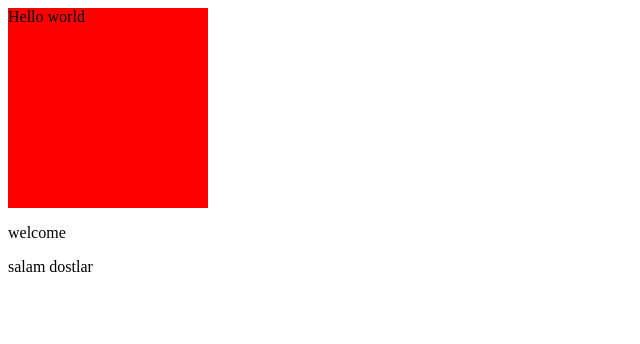
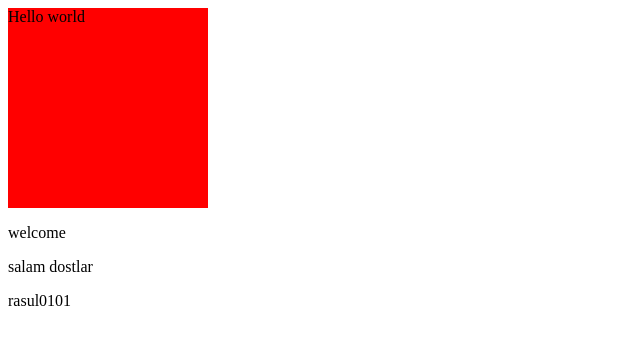
Before and after one commit to KhayyamMammadli/git-exam, a plain HTML site: page index.html in a window 1280 px wide. Shown: the full height of the page, 0-640 px from the left. Drawn offline with Linux system fonts and the light colour scheme.

Commit message:
rasul second message added

```diff
--- a/index.html
+++ b/index.html
@@ -11,5 +11,6 @@
     <div>Hello world</div>
     <p>welcome</p>
     <p>salam dostlar</p>
+    <p>rasul0101</p>
 </body>
 </html>
```
